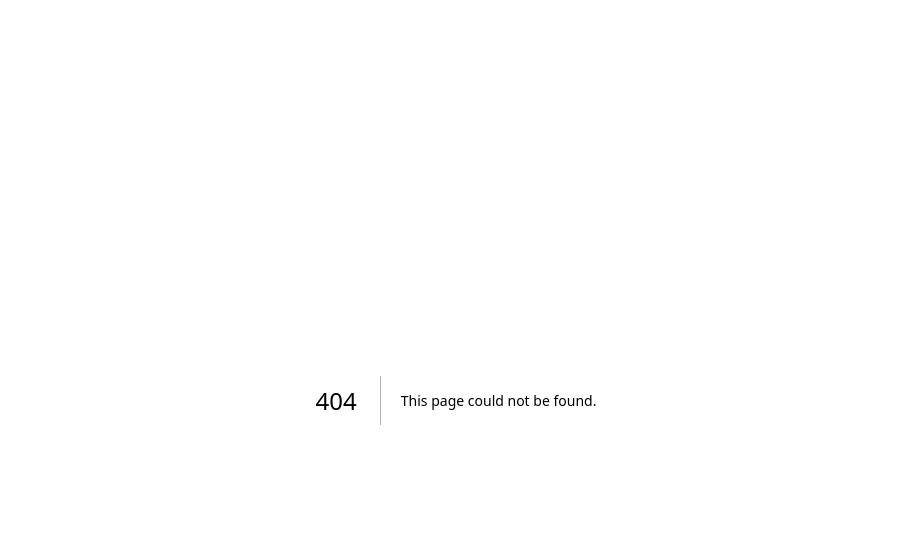
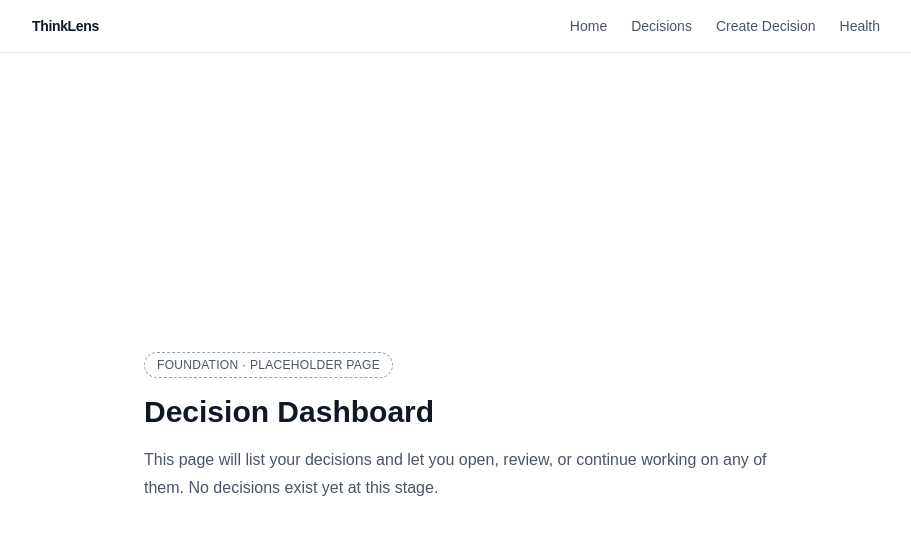
Before and after one commit to MindfullLearner/AI-frontend-Capstone, a Next.js app: page /decisions in a window 1280 px wide. Before the commit this address had no page. Shown: the top 534 px of the page, without its empty margins (184-1095 px from the left). Built offline with nearby package versions, Linux system fonts and the light colour scheme.

Commit message:
feat: add ThinkLens routing foundation

```diff
--- /dev/null
+++ b/src/app/components/nav.tsx
@@ -0,0 +1,42 @@
+import Link from "next/link";
+
+const NAV_LINKS = [
+  { href: "/", label: "Home" },
+  { href: "/decisions", label: "Decisions" },
+  { href: "/decisions/new", label: "Create Decision" },
+  { href: "/health", label: "Health" },
+] as const;
+
+/**
+ * Site-wide navigation. Links between the main sections of ThinkLens.
+ * `/decisions/[id]/analysis` and `/decisions/[id]/summary` are intentionally
+ * left out, since they belong to an individual decision rather than being
+ * top-level sections.
+ *
+ * This is a Server Component: `next/link` handles client-side navigation
+ * internally, so no "use client" directive is needed here.
+ */
+export function Nav() {
+  return (
+    <header className="border-b border-gray-200">
+      <nav
+        aria-label="Main navigation"
+        className="mx-auto flex w-full max-w-4xl items-center justify-between px-6 py-4"
+      >
+        <Link href="/" className="text-sm font-semibold tracking-tight text-gray-900">
+          ThinkLens
+        </Link>
+
+        <ul className="flex items-center gap-6 text-sm text-gray-600">
+          {NAV_LINKS.map((link) => (
+            <li key={link.href}>
+              <Link href={link.href} className="hover:text-gray-900">
+                {link.label}
+              </Link>
+            </li>
+          ))}
+        </ul>
+      </nav>
+    </header>
+  );
+}
--- /dev/null
+++ b/src/app/components/placeholder-page.tsx
@@ -0,0 +1,36 @@
+type PlaceholderPageProps = {
+  /** The page title shown as the main heading. */
+  title: string;
+  /** A short description of what this page will do once implemented. */
+  description: string;
+  /** Optional extra detail line, e.g. to surface a dynamic route parameter. */
+  detail?: string;
+};
+
+/**
+ * Shared layout for every placeholder route created during the Foundation
+ * phase. Keeps all placeholder pages visually and structurally consistent,
+ * and makes it clear that a page has not been implemented yet.
+ *
+ * This is a Server Component: it renders static content only and has no
+ * interactivity, so no "use client" directive is needed.
+ */
+export function PlaceholderPage({
+  title,
+  description,
+  detail,
+}: PlaceholderPageProps) {
+  return (
+    <section className="mx-auto flex w-full max-w-2xl flex-1 flex-col justify-center gap-4 px-6 py-16">
+      <span className="inline-flex w-fit items-center gap-2 rounded-full border border-dashed border-gray-400 px-3 py-1 text-xs font-medium uppercase tracking-wide text-gray-600">
+        Foundation &middot; Placeholder page
+      </span>
+
+      <h1 className="text-3xl font-semibold text-gray-900">{title}</h1>
+
+      <p className="text-base leading-7 text-gray-600">{description}</p>
+
+      {detail ? <p className="text-sm text-gray-500">{detail}</p> : null}
+    </section>
+  );
+}
--- /dev/null
+++ b/src/app/decisions/[id]/analysis/page.tsx
@@ -0,0 +1,23 @@
+import { PlaceholderPage } from "../../../components/placeholder-page";
+
+type AnalysisPageProps = {
+  params: Promise<{ id: string }>;
+};
+
+/**
+ * /decisions/[id]/analysis — Reasoning Analysis
+ *
+ * Server Component: reads the dynamic `id` route parameter and renders it
+ * to confirm routing works. No AI or analysis logic is implemented yet.
+ */
+export default async function AnalysisPage({ params }: AnalysisPageProps) {
+  const { id } = await params;
+
+  return (
+    <PlaceholderPage
+      title="Reasoning Analysis"
+      description="This page will surface the AI's reasoning about this decision: assumptions, missing information, contradictions, and trade-offs. No analysis is generated yet."
+      detail={`Route parameter received: id = "${id}"`}
+    />
+  );
+}
--- /dev/null
+++ b/src/app/decisions/[id]/page.tsx
@@ -0,0 +1,24 @@
+import { PlaceholderPage } from "../../components/placeholder-page";
+
+type DecisionPageProps = {
+  params: Promise<{ id: string }>;
+};
+
+/**
+ * /decisions/[id] — Decision Workspace
+ *
+ * Server Component: reads the dynamic `id` route parameter and renders it
+ * to confirm routing works, without fetching or displaying any real
+ * decision data yet.
+ */
+export default async function DecisionPage({ params }: DecisionPageProps) {
+  const { id } = await params;
+
+  return (
+    <PlaceholderPage
+      title="Decision Workspace"
+      description="This page will be the workspace for a single decision: its details, options, and structure. No decision data is loaded yet."
+      detail={`Route parameter received: id = "${id}"`}
+    />
+  );
+}
--- /dev/null
+++ b/src/app/decisions/[id]/summary/page.tsx
@@ -0,0 +1,23 @@
+import { PlaceholderPage } from "../../../components/placeholder-page";
+
+type SummaryPageProps = {
+  params: Promise<{ id: string }>;
+};
+
+/**
+ * /decisions/[id]/summary — Decision Summary
+ *
+ * Server Component: reads the dynamic `id` route parameter and renders it
+ * to confirm routing works. No summary logic is implemented yet.
+ */
+export default async function SummaryPage({ params }: SummaryPageProps) {
+  const { id } = await params;
+
+  return (
+    <PlaceholderPage
+      title="Decision Summary"
+      description="This page will present a structured summary of the decision once it has been worked through. No summary is generated yet."
+      detail={`Route parameter received: id = "${id}"`}
+    />
+  );
+}
--- /dev/null
+++ b/src/app/decisions/new/page.tsx
@@ -0,0 +1,16 @@
+import { PlaceholderPage } from "../../components/placeholder-page";
+
+/**
+ * /decisions/new — Create Decision
+ *
+ * Server Component: static placeholder content only. This page will later
+ * host the form for starting a new decision.
+ */
+export default function NewDecisionPage() {
+  return (
+    <PlaceholderPage
+      title="Create Decision"
+      description="This page will let you start a new decision by describing the choice you're facing and the options you're weighing. The form is not implemented yet."
+    />
+  );
+}
--- /dev/null
+++ b/src/app/decisions/page.tsx
@@ -0,0 +1,16 @@
+import { PlaceholderPage } from "../components/placeholder-page";
+
+/**
+ * /decisions — Decision Dashboard
+ *
+ * Server Component: static placeholder content only. This page will later
+ * list all of a user's decisions.
+ */
+export default function DecisionsPage() {
+  return (
+    <PlaceholderPage
+      title="Decision Dashboard"
+      description="This page will list your decisions and let you open, review, or continue working on any of them. No decisions exist yet at this stage."
+    />
+  );
+}
--- /dev/null
+++ b/src/app/health/page.tsx
@@ -0,0 +1,16 @@
+import { PlaceholderPage } from "../components/placeholder-page";
+
+/**
+ * /health — Health Check
+ *
+ * Server Component: static placeholder content only. This page will later
+ * render fetched data to confirm the app is up and reachable.
+ */
+export default function HealthPage() {
+  return (
+    <PlaceholderPage
+      title="Health Check"
+      description="This page will confirm that ThinkLens is running correctly by rendering live status data. No data is fetched yet at this stage."
+    />
+  );
+}
--- a/src/app/layout.tsx
+++ b/src/app/layout.tsx
@@ -1,5 +1,6 @@
 import type { Metadata } from "next";
 import { Geist, Geist_Mono } from "next/font/google";
+import { Nav } from "./components/nav";
 import "./globals.css";
 
 const geistSans = Geist({
@@ -13,17 +14,27 @@ const geistMono = Geist_Mono({
 });
 
 export const metadata: Metadata = {
-  title: "Create Next App",
-  description: "Generated by create next app",
+  title: "ThinkLens",
+  description:
+    "ThinkLens is an AI decision and reasoning companion that helps you structure decisions, examine options, and think through trade-offs.",
 };
 
+/**
+ * Root layout shared by every route. Renders the site navigation and the
+ * active page's content.
+ *
+ * This is a Server Component: it has no state or interactivity of its own.
+ */
 export default function RootLayout({ children }: LayoutProps<"/">) {
   return (
     <html
       lang="en"
       className={`${geistSans.variable} ${geistMono.variable} h-full antialiased`}
     >
-      <body className="min-h-full flex flex-col">{children}</body>
+      <body className="flex min-h-full flex-col bg-white text-gray-900">
+        <Nav />
+        <main className="flex flex-1 flex-col">{children}</main>
+      </body>
     </html>
   );
 }
--- a/src/app/page.tsx
+++ b/src/app/page.tsx
@@ -1,69 +1,15 @@
-import Image from "next/image";
+import { PlaceholderPage } from "./components/placeholder-page";
 
-export default function Home() {
+/**
+ * / — ThinkLens Home
+ *
+ * Server Component: static placeholder content only.
+ */
+export default function HomePage() {
   return (
-    <div className="flex flex-col flex-1 items-center justify-center bg-zinc-50 font-sans dark:bg-black">
-      <main className="flex flex-1 w-full max-w-3xl flex-col items-center justify-between py-32 px-16 bg-white dark:bg-black sm:items-start">
-        <Image
-          className="dark:invert h-5 w-[100px]"
-          src="/next.svg"
-          alt="Next.js logo"
-          width={100}
-          height={20}
-          priority
-        />
-        <div className="flex flex-col items-center gap-6 text-center sm:items-start sm:text-left">
-          <h1 className="max-w-xs text-3xl font-semibold leading-10 tracking-tight text-black dark:text-zinc-50">
-            To get started, edit the{" "}
-            <code className="rounded bg-black/[.06] px-1.5 py-0.5 font-mono text-[0.9em] dark:bg-white/[.08]">
-              page.tsx
-            </code>{" "}
-            file.
-          </h1>
-          <p className="max-w-md text-lg leading-8 text-zinc-600 dark:text-zinc-400">
-            Looking for a starting point or more instructions? Head over to{" "}
-            <a
-              href="https://vercel.com/templates?framework=next.js&utm_source=create-next-app&utm_medium=appdir-template-tw&utm_campaign=create-next-app"
-              className="font-medium text-zinc-950 dark:text-zinc-50"
-            >
-              Templates
-            </a>{" "}
-            or the{" "}
-            <a
-              href="https://nextjs.org/learn?utm_source=create-next-app&utm_medium=appdir-template-tw&utm_campaign=create-next-app"
-              className="font-medium text-zinc-950 dark:text-zinc-50"
-            >
-              Learning
-            </a>{" "}
-            center.
-          </p>
-        </div>
-        <div className="flex flex-col gap-4 text-base font-medium sm:flex-row">
-          <a
-            className="flex h-12 w-full items-center justify-center gap-2 rounded-full bg-foreground px-5 text-background transition-colors hover:bg-[#383838] dark:hover:bg-[#ccc] md:w-[158px]"
-            href="https://vercel.com/new?utm_source=create-next-app&utm_medium=appdir-template-tw&utm_campaign=create-next-app"
-            target="_blank"
-            rel="noopener noreferrer"
-          >
-            <Image
-              className="dark:invert h-[14px] w-4"
-              src="/vercel.svg"
-              alt="Vercel logomark"
-              width={16}
-              height={14}
-            />
-            Deploy Now
-          </a>
-          <a
-            className="flex h-12 w-full items-center justify-center rounded-full border border-solid border-black/[.08] px-5 transition-colors hover:border-transparent hover:bg-black/[.04] dark:border-white/[.145] dark:hover:bg-[#1a1a1a] md:w-[158px]"
-            href="https://nextjs.org/docs?utm_source=create-next-app&utm_medium=appdir-template-tw&utm_campaign=create-next-app"
-            target="_blank"
-            rel="noopener noreferrer"
-          >
-            Documentation
-          </a>
-        </div>
-      </main>
-    </div>
+    <PlaceholderPage
+      title="ThinkLens Home"
+      description="ThinkLens is an AI decision and reasoning companion. This landing page will introduce the product and guide you toward starting or reviewing a decision."
+    />
   );
 }
```
